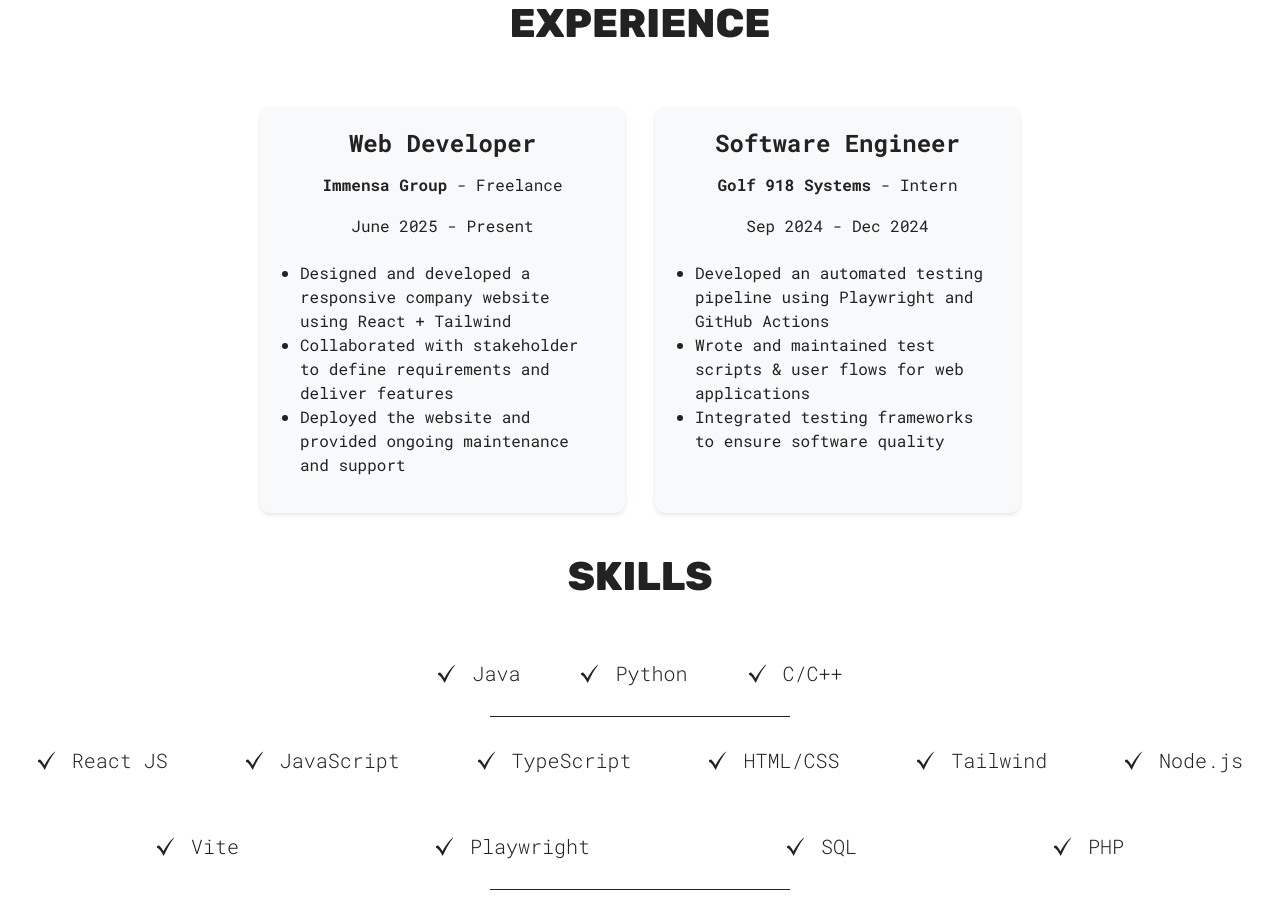
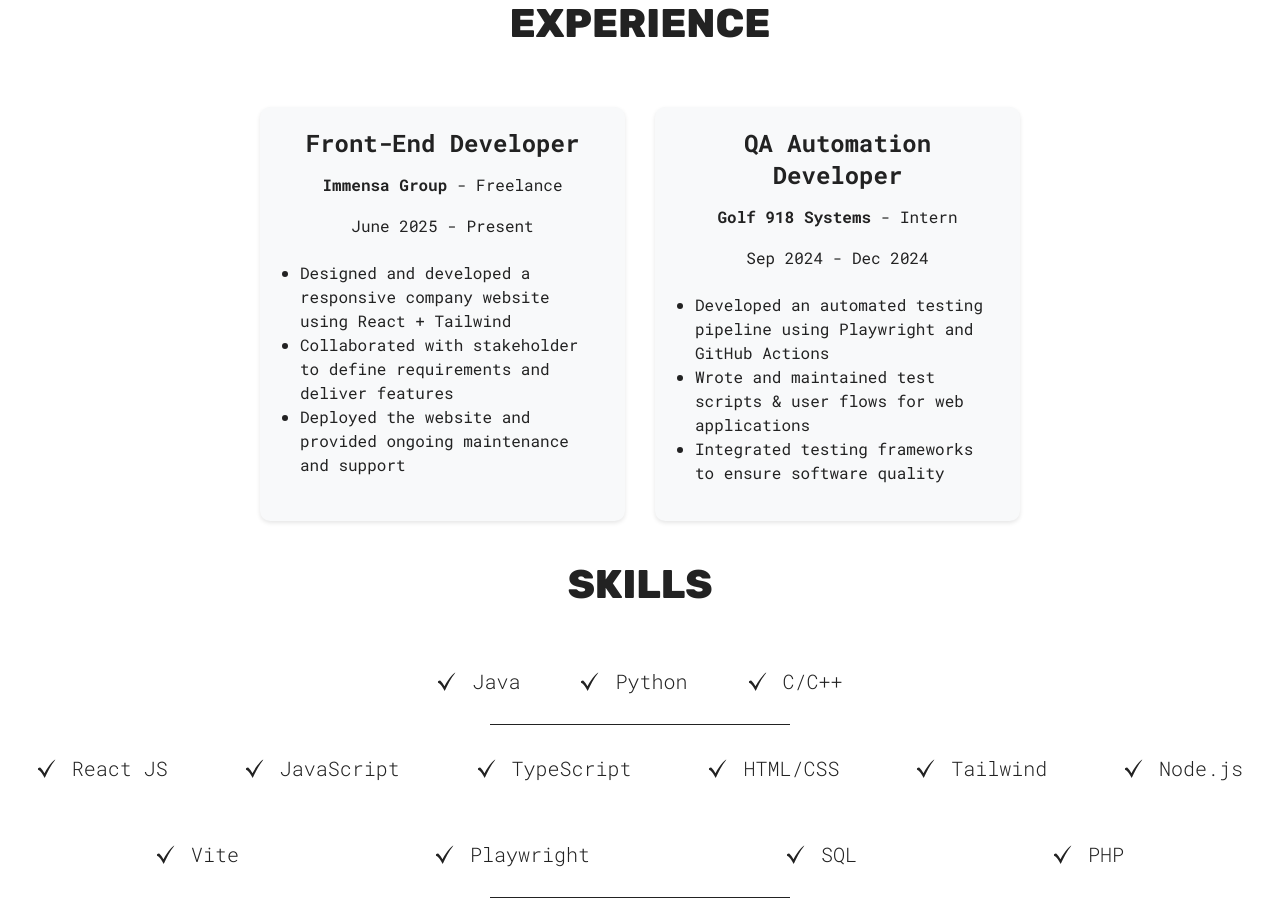
Before and after one commit to Hirbod03/PersonalWebsite, a React (Vite) app: page / in a window 1280 px wide. Shown: the part 820-1742 px from the top of the page. Built offline with nearby package versions, Linux system fonts and the light colour scheme.

Commit message:
refactor: update job titles in experience section for clarity

```diff
--- a/src/sections/Experience/Experience.jsx
+++ b/src/sections/Experience/Experience.jsx
@@ -3,7 +3,7 @@ import styles from './ExperienceStyles.module.css';
 // Array of experience objects, each representing a job or internship
 const experiences = [
   {
-    title: 'Web Developer',
+    title: 'Front-End Developer',
     company: 'Immensa Group',
     responsibilities: [
       'Designed and developed a responsive company website using React + Tailwind',
@@ -15,7 +15,7 @@ const experiences = [
     companyLink: 'https://www.immensagroup.com/',
   },
   {
-    title: 'Software Engineer',
+    title: 'QA Automation Developer',
     company: 'Golf 918 Systems',
     responsibilities: [
       'Developed an automated testing pipeline using Playwright and GitHub Actions',
```
